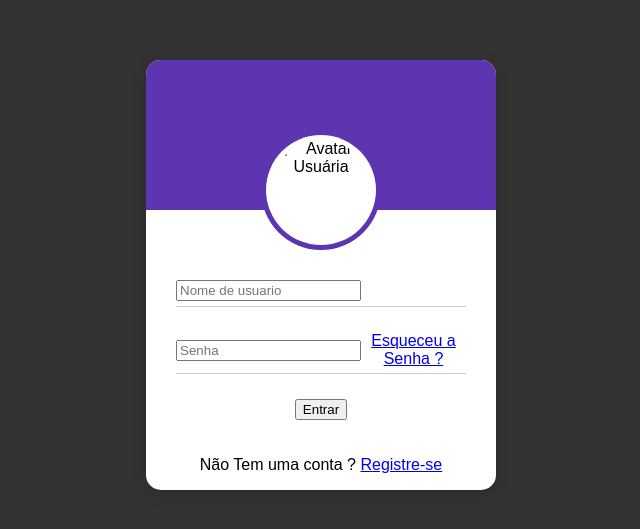
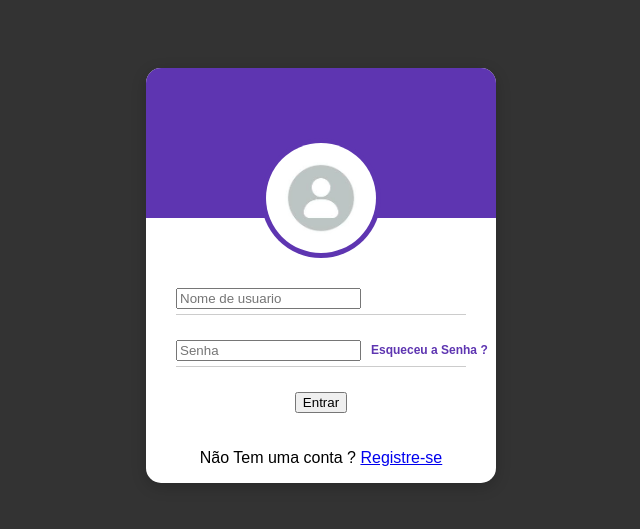
Before and after one commit to kzenzo86-sketch/PLogin, a plain HTML site: page index.html in a window 1280 px wide. Shown: the part 125-654 px from the top of the page, without its empty margins (319-959 px from the left). Drawn offline with Linux system fonts and the light colour scheme.

Commit message:
Versão 6

```diff
--- a/index.html
+++ b/index.html
@@ -60,6 +60,14 @@
             display: block;
             object-fit: cover;
         }
+        .forgot-password {
+            text-decoration: none;
+            color: #5E35B1;
+            font-size: 12px;
+            font-weight: bold;
+            flex-shrink: 0;
+            margin-left: 10px;
+        }
 
   </style>
 </head>
@@ -67,7 +75,7 @@
   <div class="login-container">
         <div class="header">
             <div class="circulo-avatar">
-                <img src="avatar.png" alt="Avatar Usuária">
+                <img src="avatar.jpg" alt="Avatar Usuária">
             </div>
         </div>
         <form class="login-forma">
```
Also changed, not shown: avatar.jpg (added).
